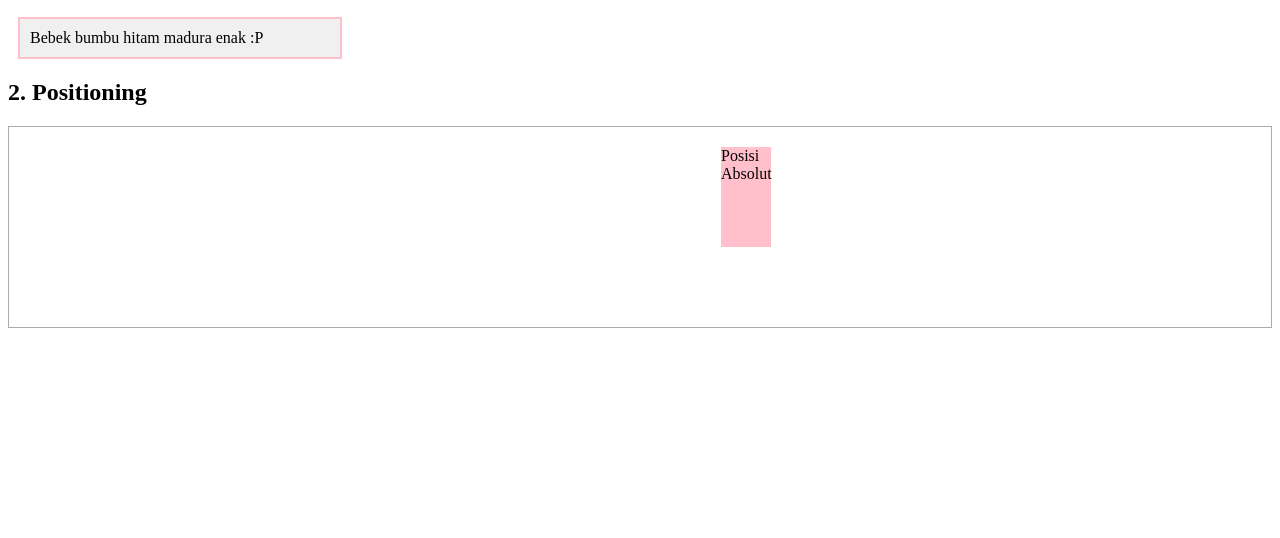
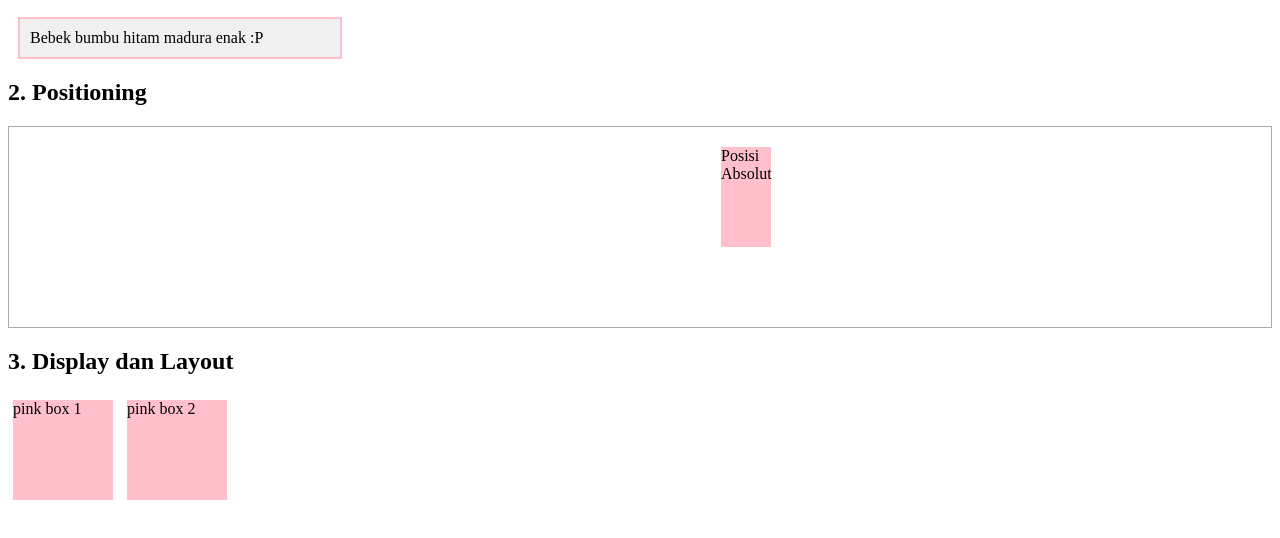
Before and after one commit to Tanisasalsabila/1124160198-d-10-11, a plain HTML site: page index.html in a window 1280 px wide. Shown: the part 96-634 px from the top of the page. Drawn offline with Linux system fonts and the light colour scheme.

Commit message:
display dan layout

```diff
--- a/index.html
+++ b/index.html
@@ -24,6 +24,13 @@
       height: 100px;
       background-color:pink;
     }
+      .inline-box {
+      display: inline-block;
+      width: 100px;
+      height: 100px;
+      background-color: pink;
+      margin: 5px;
+    }
     </style>
 
 </head>
@@ -35,6 +42,9 @@
 <div class="positioning-container">
 <div class="positioned-box">Posisi Absolut</div>
 </div>
+  <h2>3. Display dan Layout</h2>
+  <div class="inline-box">pink box 1</div>
+  <div class="inline-box">pink box 2</div>
 
 </body>
 </html>
```
